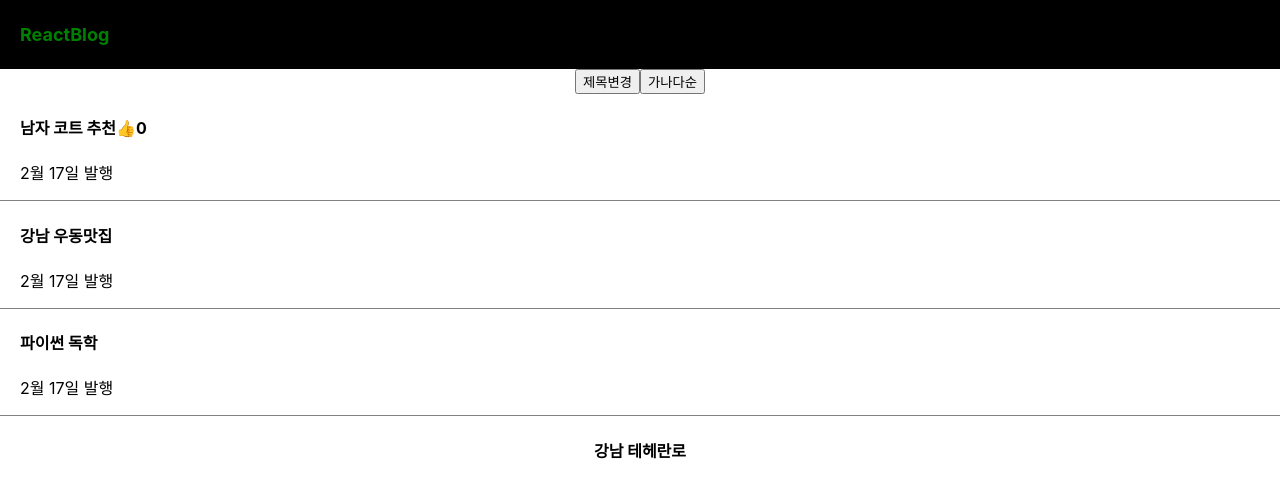
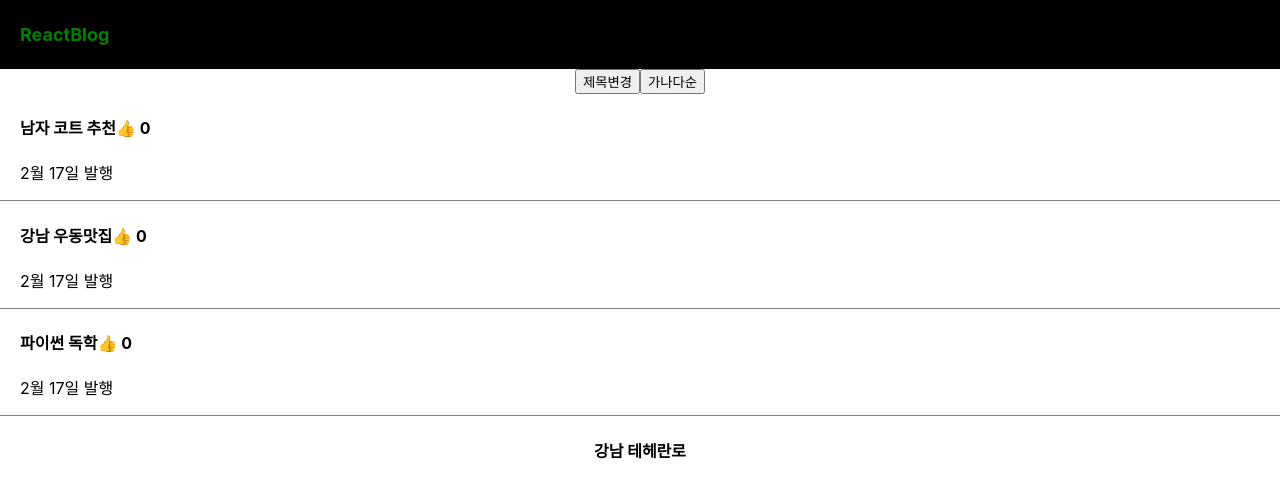
Before and after one commit to sstipdev/React, a React (Create React App) app: page / in a window 1280 px wide. Shown: the top 498 px of the page. Built offline with nearby package versions, Linux system fonts and the light colour scheme.

Commit message:
map 문법

```diff
--- a/src/App.js
+++ b/src/App.js
@@ -8,7 +8,7 @@ import { useState } from "react";
 function App() {
   const post = "강남 테헤란로";
   const [arr, setArr] = useState(["남자 코트 추천", "강남 우동맛집", "파이썬 독학"]);
-  const [good, setGood] = useState(0);
+  const [good, setGood] = useState([0, 0, 0]);
   const [modal, setModal] = useState(false);
 
   // const func = () => {
@@ -38,7 +38,7 @@ function App() {
       >
         가나다순
       </button>
-      <div className="list">
+      {/* <div className="list">
         <h4>
           {arr[0]}
           <span
@@ -65,7 +65,27 @@ function App() {
           {arr[2]}
         </h4>
         <p>2월 17일 발행</p>
-      </div>
+      </div> */}
+
+      {arr.map((a, i) => {
+        return (
+          <div className="list" key={i} onClick={() => (modal === true ? setModal(false) : setModal(true))}>
+            <h4>
+              {arr[i]}
+              <span
+                onClick={() => {
+                  let copy = [...good];
+                  copy[i] += 1;
+                  setGood(copy);
+                }}
+              >
+                👍 {good[i]}
+              </span>
+            </h4>
+            <p>2월 17일 발행</p>
+          </div>
+        );
+      })}
       <h4>{post}</h4>
 
       {modal === true ? <Modal /> : null}
```
